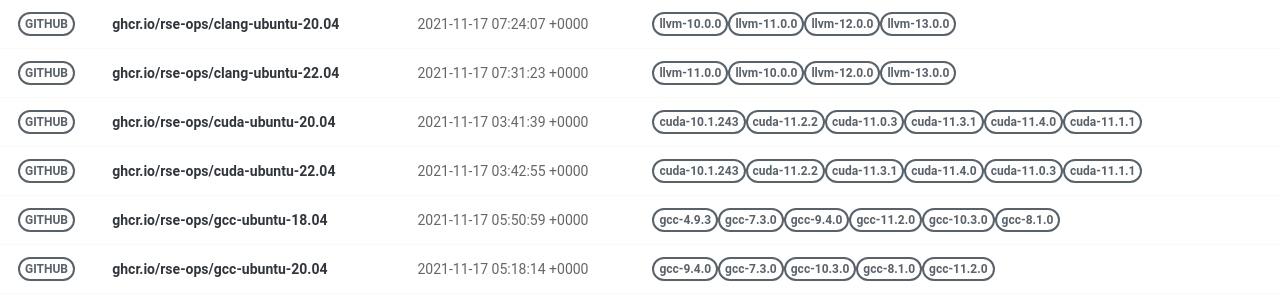
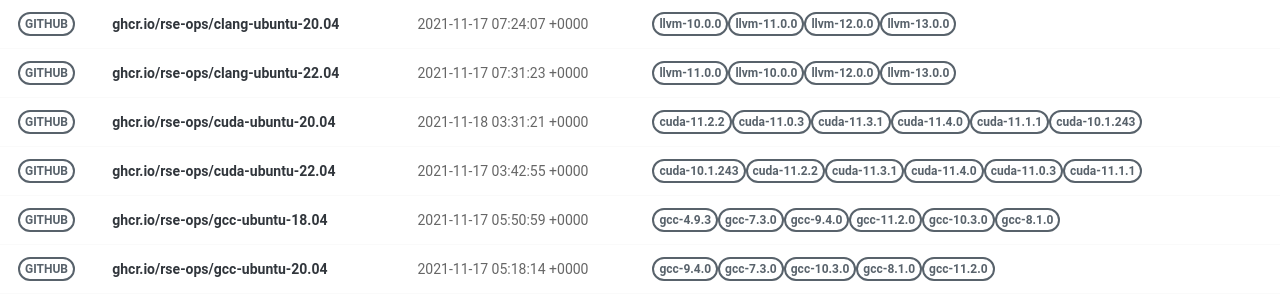
Before and after one commit to rse-ops/docker-images, a Jekyll site: the page built from pages/index.md, in a window 1280 px wide. Shown: the part 179-479 px from the top of the page. Built offline with Jekyll 4.4.1, drawn with Linux system fonts in a browser that asks for light colours; nearby versions of some CDN libraries.

Commit message:
Automated push to update library 2021-11-18

```diff
--- a/_library/ghcr.io-rse-ops-cuda-ubuntu-20.04.md
+++ b/_library/ghcr.io-rse-ops-cuda-ubuntu-20.04.md
@@ -1,14 +1,11 @@
 ---
 layout: container
 name: ghcr.io/rse-ops/cuda-ubuntu-20.04
-updated_at: 2021-11-17 03:41:39.979760
+updated_at: 2021-11-18 03:31:21.256140
 
 
 container_url: https://github.com/orgs/rse-ops/packages/container/package/cuda-ubuntu-20.04
 versions:
- - tag: cuda-10.1.243
-   dockerfile: https://github.com/rse-ops/docker-images/blob/main/ubuntu/cuda/Dockerfile
-   manifest: https://crane.ggcr.dev/manifest/ghcr.io/rse-ops/cuda-ubuntu-20.04:cuda-10.1.243
  - tag: cuda-11.2.2
    dockerfile: https://github.com/rse-ops/docker-images/blob/main/ubuntu/cuda/Dockerfile
    manifest: https://crane.ggcr.dev/manifest/ghcr.io/rse-ops/cuda-ubuntu-20.04:cuda-11.2.2
```
Also changed, not shown: other parts of _library/ghcr.io-rse-ops-cuda-ubuntu-20.04.md (+3 -0 lines).
